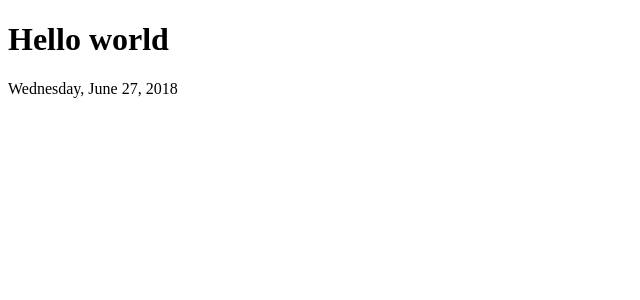
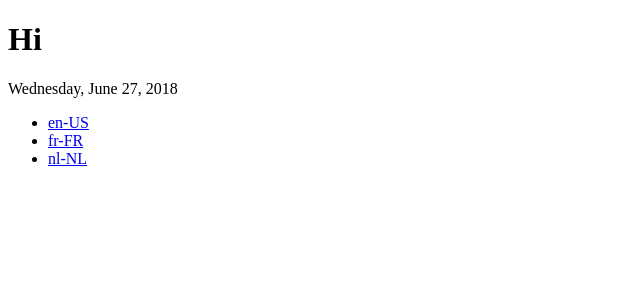
Before and after one commit to ErikNijland/i18n-test, an Angular app: page / in a window 1280 px wide. Shown: the top 300 px of the page, without its empty margins (0-640 px from the left). Built offline with nearby package versions, Linux system fonts and the light colour scheme.

Commit message:
feat(translate): simplified translate demo based on locale

```diff
--- a/src/app/app.component.html
+++ b/src/app/app.component.html
@@ -1,3 +1,11 @@
-<h1>Hello world</h1>
+<h1>{{ greeting }}</h1>
 
 {{ currentDate | date : 'fullDate' }}
+
+<nav>
+  <ul>
+    <li><a href="?locale=en-US">en-US</a></li>
+    <li><a href="?locale=fr-FR">fr-FR</a></li>
+    <li><a href="?locale=nl-NL">nl-NL</a></li>
+  </ul>
+</nav>
--- a/src/app/app.component.ts
+++ b/src/app/app.component.ts
@@ -1,10 +1,18 @@
-import { Component } from '@angular/core';
+import {Component, OnInit} from '@angular/core';
+import {TranslateService} from './translate/translate.service';
 
 @Component({
   selector: 'app-root',
   templateUrl: './app.component.html',
   styleUrls: ['./app.component.css']
 })
-export class AppComponent {
+export class AppComponent implements OnInit {
+  constructor(private translateService: TranslateService) {}
+
   currentDate = new Date();
+  greeting: string;
+
+  ngOnInit() {
+    this.greeting = this.translateService.sayHi();
+  }
 }
--- /dev/null
+++ b/src/app/translate/translate.service.ts
@@ -0,0 +1,18 @@
+import {Inject, Injectable, LOCALE_ID} from '@angular/core';
+
+@Injectable({
+  providedIn: 'root'
+})
+export class TranslateService {
+  constructor(@Inject(LOCALE_ID) private locale: string) {}
+
+  sayHi(): string {
+    const translations = {
+      'en-US': 'Hi',
+      'fr-FR': 'Bonjour',
+      'nl-NL': 'Hallo'
+    };
+
+    return translations[this.locale];
+  }
+}
```
Also changed, not shown: 1 other file (tests, documents, lock files or other folders).
